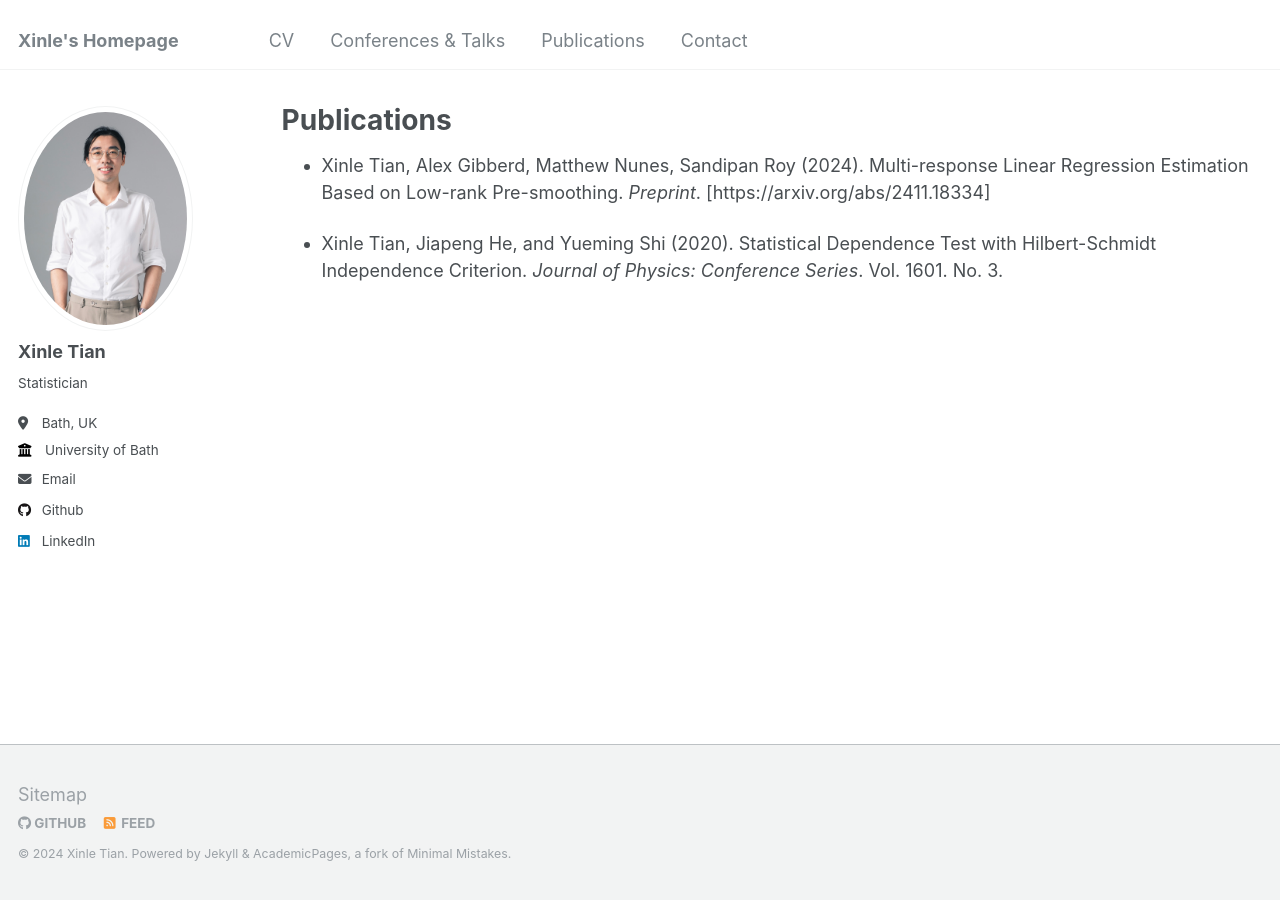
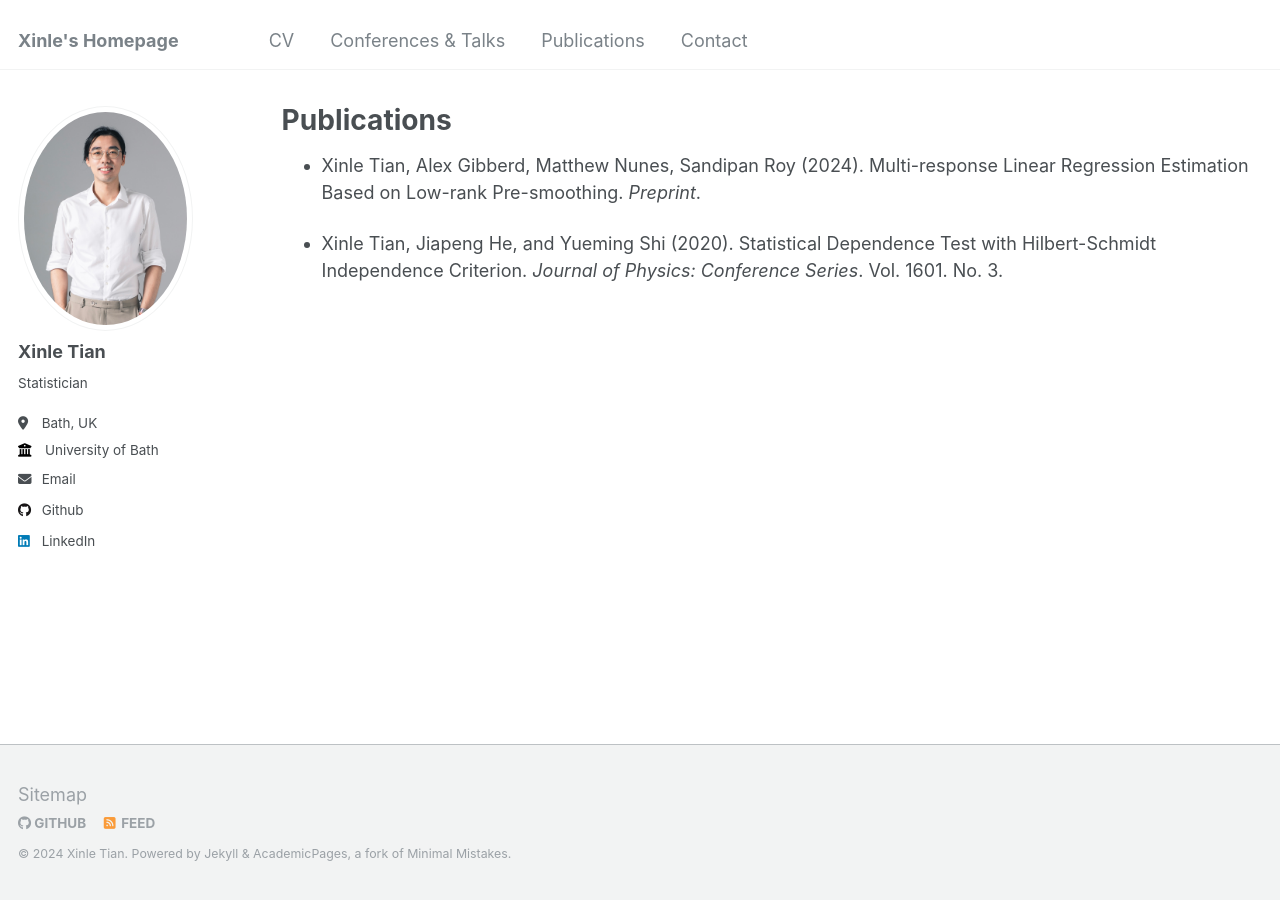
Before and after one commit to xinlet/xinlet.github.io, a Jekyll site: the page built from _pages/publications.md, in a window 1280 px wide. Built offline with Jekyll 4.4.1, drawn with Linux system fonts in a browser that asks for light colours; some of the changed lines change nothing that is shown.

Commit message:
Update publications.md

```diff
--- a/_pages/publications.md
+++ b/_pages/publications.md
@@ -5,6 +5,6 @@
 author_profile: true
 ---
 
-* Xinle Tian, Alex Gibberd, Matthew Nunes, Sandipan Roy (2024). Multi-response Linear Regression Estimation Based on Low-rank Pre-smoothing. *Preprint*. [https://arxiv.org/abs/2411.18334]
+* Xinle Tian, Alex Gibberd, Matthew Nunes, Sandipan Roy (2024). Multi-response Linear Regression Estimation Based on Low-rank Pre-smoothing. *Preprint*.
 
 * Xinle Tian, Jiapeng He, and Yueming Shi (2020). Statistical Dependence Test with Hilbert-Schmidt Independence Criterion. *Journal of Physics: Conference Series*. Vol. 1601. No. 3.
```
